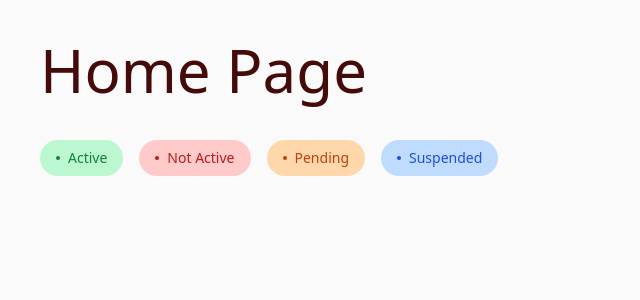
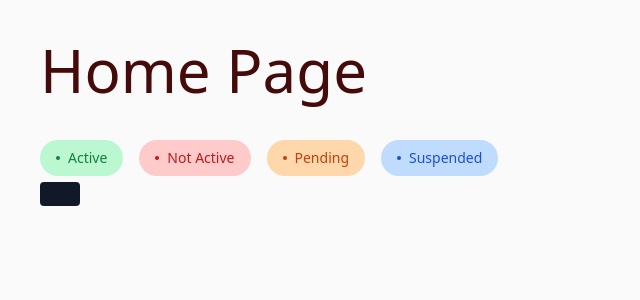
Before and after one commit to magistrkim/crm, a Next.js app: page / in a window 1280 px wide. Shown: the top 300 px of the page, without its empty margins (0-640 px from the left). Built offline with nearby package versions, Linux system fonts and the light colour scheme.

Commit message:
Add button and input

```diff
--- a/src/app/components/Button.tsx
+++ b/src/app/components/Button.tsx
@@ -1,12 +1,23 @@
-"use client"
-export interface ButtonProps {
-    disabled?: boolean
+'use client';
+import React from 'react';
+import clsx from 'clsx';
+
+export interface ButtonProps
+  extends Partial<React.ReactHTMLElement<HTMLButtonElement>> {
+  disabled?: boolean;
 }
 
-const Button = ({disabled, ...rest} : ButtonProps) => {
+const Button = ({ disabled, ...rest }: ButtonProps) => {
   return (
-    <button {...rest} className="py-3 px-5 bg-gray-900 text-zinc-50 text-center text-base" />
-  )
-}
+    <button
+      {...rest}
+      className={clsx(
+        'py-3 px-5 bg-gray-900 text-zinc-50 text-center text-base font-medium rounded',
+        !disabled && 'hover:bg-gray-600 active:bg-gray-950',
+        disabled && 'text-zinc-100',
+      )}
+    />
+  );
+};
 
-export default Button
+export default Button;
--- /dev/null
+++ b/src/app/components/Input.tsx
@@ -0,0 +1,26 @@
+'use client';
+import { Field } from 'formik';
+
+export interface InputProps {
+  label?: string;
+  id: string;
+}
+
+const Input = ({ label, id, ...rest }: InputProps) => {
+  return (
+    <div className="felx flex-col">
+      {label && (
+        <label htmlFor={id} className="mb-2 text-base color-gray-900">
+          {label}
+        </label>
+      )}
+      <Field
+        {...rest}
+        id={id}
+        className="p-3 h-11 text-sm rounded border border-gray-300 shadow"
+      />
+    </div>
+  );
+};
+
+export default Input;
--- a/src/app/page.tsx
+++ b/src/app/page.tsx
@@ -1,3 +1,5 @@
+import Button from './components/Button';
+import Input from './components/Input';
 import StatusLabel, { Status } from './components/StatusLabel';
 
 export default function Home() {
@@ -10,6 +12,8 @@ export default function Home() {
         <StatusLabel status={Status.Pending}>Pending</StatusLabel>
         <StatusLabel status={Status.Suspended}>Suspended</StatusLabel>
       </div>
+      {/* <Input id={id}/> */}
+      <Button/>
     </main>
   );
 }
```
Also changed, not shown: package.json (+7 -5 lines), 1 other file (tests, documents, lock files or other folders).
